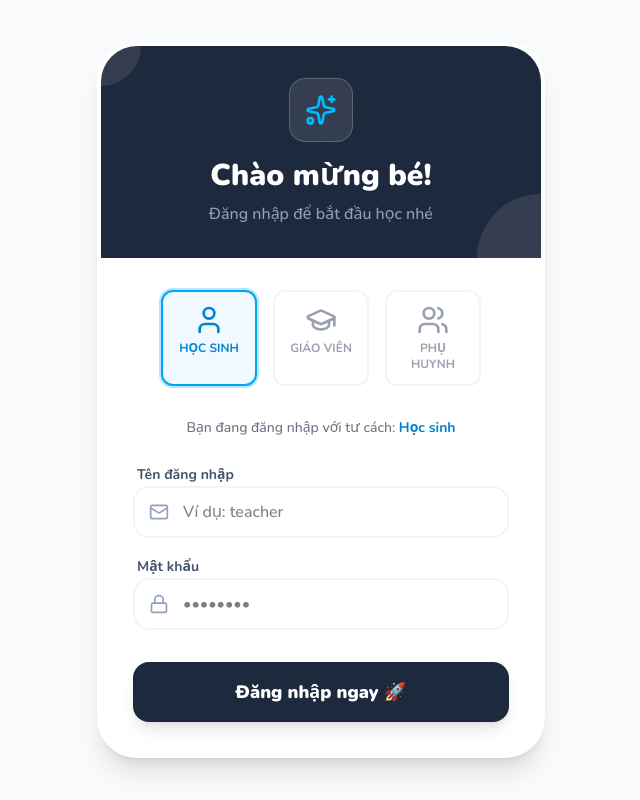
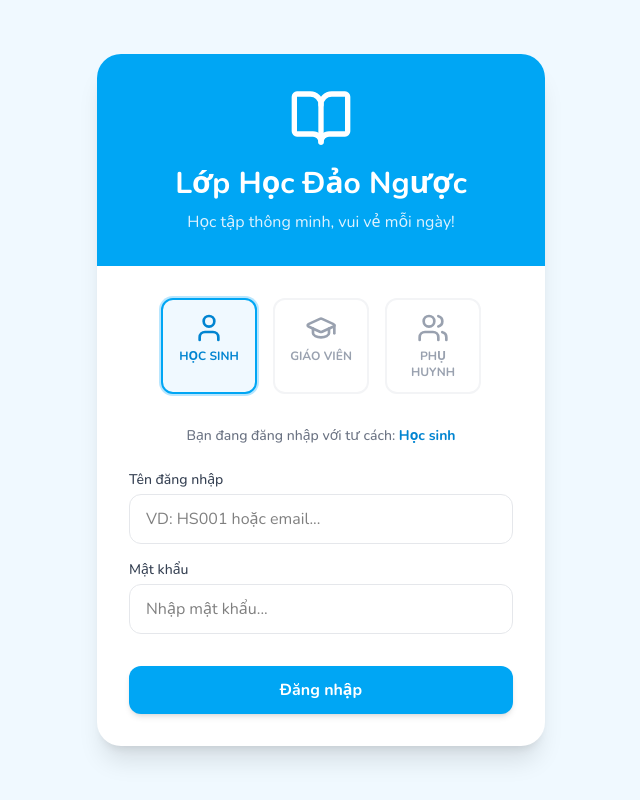
Before and after one commit to pyvqcproject-collab/quanlyhocsinh-l3, a React (Vite) app: page /login in a window 1280 px wide. Shown: the whole page, without its empty margins (319-959 px from the left). Built offline with nearby package versions, Linux system fonts and the light colour scheme; no server answers.

Commit message:
Update Login.tsx

```diff
--- a/src/pages/Login.tsx
+++ b/src/pages/Login.tsx
@@ -1,64 +1,118 @@
 import React, { useState } from "react";
-import { login } from "../firebase/auth";
+import { useAuth } from "../context/AuthContext";
+import { login, register } from "../firebase/auth";
+import { addTeacher, getUser } from "../firebase/db";
+import { db } from "../firebase/config";
+import { doc, setDoc } from "firebase/firestore";
 import { useNavigate } from "react-router-dom";
-import { useAuth } from "../context/AuthContext";
-import { GraduationCap, User, Users, Lock, Mail, Sparkles } from "lucide-react";
+import { BookOpen, User, Users, GraduationCap } from "lucide-react";
 
 export default function Login() {
   const [email, setEmail] = useState("");
   const [password, setPassword] = useState("");
   const [role, setRole] = useState("student");
-  const [error, setError] = useState("");
+  const { setUser } = useAuth();
   const navigate = useNavigate();
-  const { setUser } = useAuth();
 
   const handleLogin = async (e: React.FormEvent) => {
     e.preventDefault();
-    setError("");
-
     const loginEmail = email.includes("@") ? email : `${email}@school.com`;
 
     try {
       console.log("Attempting login for:", loginEmail, "with role:", role);
       const u = await login(loginEmail, password, role);
       console.log("Login successful, user:", u.email);
-      // setUser(u); // AuthContext handles it via onAuthStateChanged
+
+      // TỰ ĐỘNG SỬA LỖI (SELF-HEALING): Đảm bảo user có trong Firestore với đúng role
+      const firestoreUser = await getUser(loginEmail);
+      if (!firestoreUser || !firestoreUser.role) {
+        console.log("User missing in Firestore or missing role. Auto-fixing...");
+        const username = loginEmail.split('@')[0].toLowerCase();
+        await setDoc(doc(db, "users", username), {
+          id: username,
+          email: loginEmail,
+          role: role,
+          name: role === 'teacher' ? 'Giáo viên' : 'Học sinh',
+          isAdmin: role === 'teacher',
+          password: password
+        }, { merge: true });
+      }
+
       navigate("/dashboard");
     } catch (error: any) {
       console.error("Login error:", error.code, error.message);
-      setError("Tên đăng nhập hoặc mật khẩu không đúng!");
+
+      // Check if user exists in Firestore but not in Auth (or wrong password in Auth)
+      const firestoreUser = await getUser(loginEmail);
+
+      if (firestoreUser) {
+        // Case 1: User exists in Firestore but login failed
+        if (error.code === 'auth/user-not-found') {
+          // Auto-register if password matches Firestore
+          if (firestoreUser.password === password) {
+            try {
+              const newUser = await register(loginEmail, password);
+              setUser({ ...newUser, ...firestoreUser });
+              navigate("/dashboard");
+              return;
+            } catch (regError) {
+              console.error("Auto-registration failed:", regError);
+            }
+          }
+        } else if (error.code === 'auth/invalid-credential') {
+          // Password mismatch in Auth
+          if (firestoreUser.password === password) {
+            alert("Mật khẩu của bạn đã được thay đổi trong hệ thống nhưng chưa được cập nhật vào hệ thống đăng nhập. Vui lòng thử lại bằng mật khẩu CŨ nhất của bạn, hoặc liên hệ quản trị viên.");
+          } else {
+            alert("Sai mật khẩu. Vui lòng kiểm tra lại.");
+          }
+          return;
+        }
+      }
+
+      // Case 2: Special case for first-time teacher setup
+      if (role === "teacher" && error.code === 'auth/user-not-found') {
+        try {
+          const newUser = await register(loginEmail, password);
+          await addTeacher({
+            username: loginEmail.split('@')[0],
+            email: loginEmail,
+            name: "Giáo viên",
+            isAdmin: true,
+            password: password // Store password in Firestore for sync
+          });
+          alert("Tài khoản giáo viên mới đã được tạo thành công!");
+          setUser({ ...newUser, role: 'teacher', isAdmin: true });
+          navigate("/dashboard");
+          return;
+        } catch (regError) {
+          console.error("Auto-registration failed:", regError);
+        }
+      }
+
+      alert("Đăng nhập thất bại. Vui lòng kiểm tra lại tên đăng nhập và mật khẩu.");
     }
   };
 
-  const setDemoUser = (r: string) => {
-    setRole(r);
-    if (r === "teacher") {
-      setEmail("teacher");
-      setPassword("123456");
-    } else if (r === "student") {
-      setEmail("student");
-      setPassword("123456");
+  const setDemoUser = (demoRole: string) => {
+    setRole(demoRole);
+    if (demoRole === "student") {
+      setEmail("HS001");
+    } else if (demoRole === "parent") {
+      setEmail("PH001");
     } else {
-      setEmail("PHHS01");
-      setPassword("123456");
+      setEmail(`${demoRole}@school.com`);
     }
+    setPassword("123456");
   };
 
   return (
-    <div className="min-h-screen bg-slate-50 flex items-center justify-center p-4">
-      <div className="max-w-md w-full bg-white rounded-[2.5rem] shadow-xl overflow-hidden border-4 border-white">
-        <div className="bg-slate-800 p-8 text-center relative overflow-hidden">
-          <div className="absolute top-0 left-0 w-full h-full opacity-10">
-            <div className="absolute top-0 left-0 w-20 h-20 bg-white rounded-full -translate-x-1/2 -translate-y-1/2"></div>
-            <div className="absolute bottom-0 right-0 w-32 h-32 bg-white rounded-full translate-x-1/2 translate-y-1/2"></div>
-          </div>
-          <div className="relative z-10">
-            <div className="w-16 h-16 bg-white/10 backdrop-blur-md rounded-2xl flex items-center justify-center mx-auto mb-4 border border-white/20">
-              <Sparkles className="w-8 h-8 text-sky-400" />
-            </div>
-            <h2 className="text-3xl font-black text-white mb-2">Chào mừng bé!</h2>
-            <p className="text-slate-400 font-medium">Đăng nhập để bắt đầu học nhé</p>
-          </div>
+    <div className="min-h-screen bg-sky-50 flex items-center justify-center p-4">
+      <div className="bg-white rounded-3xl shadow-xl w-full max-w-md overflow-hidden">
+        <div className="bg-sky-500 p-8 text-center text-white">
+          <BookOpen className="w-16 h-16 mx-auto mb-4" />
+          <h1 className="text-3xl font-bold">Lớp Học Đảo Ngược</h1>
+          <p className="text-sky-100 mt-2">Học tập thông minh, vui vẻ mỗi ngày!</p>
         </div>
 
         <div className="p-8">
@@ -86,48 +140,16 @@ export default function Login() {
           </div>
 
           <form onSubmit={handleLogin} className="space-y-4">
-            {error && (
-              <div className="bg-rose-50 text-rose-600 p-4 rounded-xl text-sm font-bold border border-rose-100 flex items-center gap-2">
-                <div className="w-2 h-2 bg-rose-500 rounded-full animate-pulse"></div>
-                {error}
-              </div>
-            )}
-
-            <div className="space-y-2">
-              <label className="text-sm font-bold text-slate-600 ml-1">Tên đăng nhập</label>
-              <div className="relative">
-                <Mail className="absolute left-4 top-1/2 -translate-y-1/2 w-5 h-5 text-slate-400" />
-                <input
-                  type="text"
-                  value={email}
-                  onChange={(e) => setEmail(e.target.value)}
-                  className="w-full pl-12 pr-4 py-3 rounded-2xl border-2 border-slate-100 outline-none focus:border-sky-500 transition-colors font-medium"
-                  placeholder="Ví dụ: teacher"
-                  required
-                />
-              </div>
+            <div>
+              <label className="block text-sm font-medium text-gray-700 mb-1">Tên đăng nhập</label>
+              <input type="text" value={email} onChange={e => setEmail(e.target.value)} className="w-full px-4 py-3 rounded-xl border border-gray-200 focus:ring-2 focus:ring-sky-500 focus:border-sky-500 outline-none transition-all" placeholder="VD: HS001 hoặc email..." required />
             </div>
-
-            <div className="space-y-2">
-              <label className="text-sm font-bold text-slate-600 ml-1">Mật khẩu</label>
-              <div className="relative">
-                <Lock className="absolute left-4 top-1/2 -translate-y-1/2 w-5 h-5 text-slate-400" />
-                <input
-                  type="password"
-                  value={password}
-                  onChange={(e) => setPassword(e.target.value)}
-                  className="w-full pl-12 pr-4 py-3 rounded-2xl border-2 border-slate-100 outline-none focus:border-sky-500 transition-colors font-medium"
-                  placeholder="••••••••"
-                  required
-                />
-              </div>
+            <div>
+              <label className="block text-sm font-medium text-gray-700 mb-1">Mật khẩu</label>
+              <input type="password" value={password} onChange={e => setPassword(e.target.value)} className="w-full px-4 py-3 rounded-xl border border-gray-200 focus:ring-2 focus:ring-sky-500 focus:border-sky-500 outline-none transition-all" placeholder="Nhập mật khẩu..." required />
             </div>
-
-            <button
-              type="submit"
-              className="w-full bg-slate-800 text-white py-4 rounded-2xl font-black text-lg shadow-lg hover:bg-slate-700 transition-all active:scale-95 mt-4"
-            >
-              Đăng nhập ngay 🚀
+            <button type="submit" className="w-full bg-sky-500 hover:bg-sky-600 text-white font-bold py-3 px-4 rounded-xl transition-colors shadow-md hover:shadow-lg mt-4">
+              Đăng nhập
             </button>
           </form>
         </div>
```
